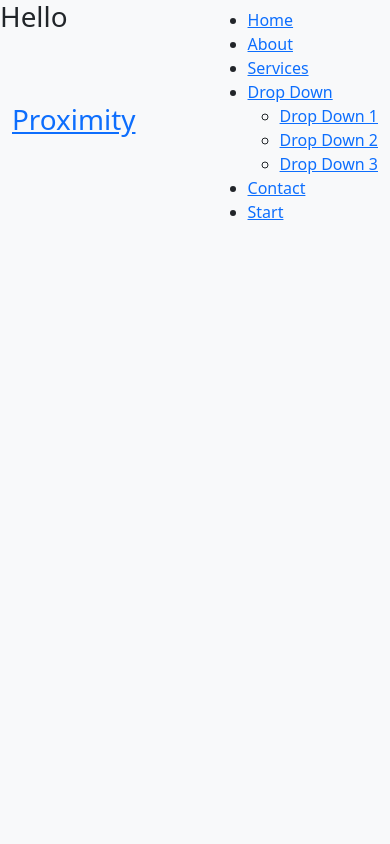
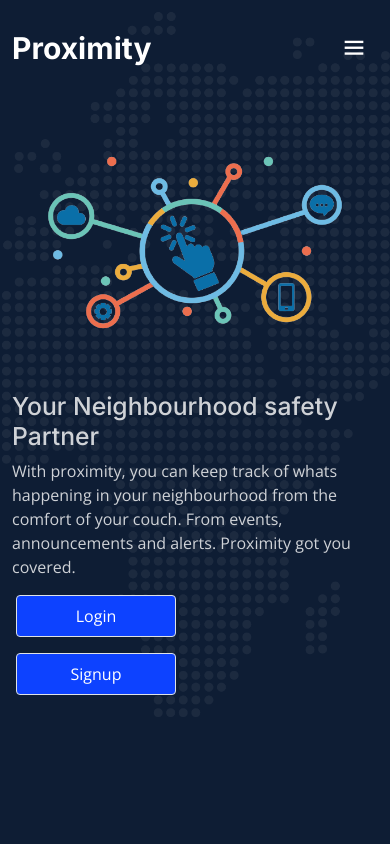
Before and after one commit to Edu58/Proximity, a Django app: page / in a window 390 px wide. Run offline with Django 4.2, Linux system fonts and the light colour scheme; some libraries are stand-ins or nearby versions.

Commit message:
style: index.html

```diff
--- a/static/css/base.css
+++ b/static/css/base.css
@@ -0,0 +1,251 @@
+:root {
+    --font-default: Open Sans, system-ui, -apple-system, Segoe UI, Roboto, Helvetica Neue, Arial, Noto Sans, Liberation Sans, sans-serif, Apple Color Emoji, Segoe UI Emoji, Segoe UI Symbol, Noto Color Emoji;
+    --font-primary: Inter, sans-serif;
+    --font-secondary: Poppins, sans-serif;
+}
+
+
+:root {
+    --color-default: #0a0d13;
+    --color-primary: #0d42ff;
+    --color-secondary: #0e1d34;
+}
+
+
+:root {
+    scroll-behavior: smooth;
+}
+
+
+body {
+    font-family: var(--font-default);
+    color: var(--color-default);
+}
+
+a {
+    color: var(--color-primary);
+    text-decoration: none;
+}
+
+a:hover {
+    color: #406aff;
+    text-decoration: none;
+}
+
+h1,
+h2,
+h3,
+h4,
+h5,
+h6 {
+    font-family: var(--font-primary);
+}
+
+
+/*--------------------------------------------------------------
+# Header
+--------------------------------------------------------------*/
+.header {
+    transition: all 0.5s;
+    z-index: 997;
+    padding: 30px 0;
+}
+
+.header.sticked {
+    background: rgba(14, 29, 52, 0.9);
+    padding: 15px 0;
+    box-shadow: 0px 2px 20px rgba(14, 29, 52, 0.1);
+}
+
+.header .logo h1 {
+    font-size: 30px;
+    margin: 0;
+    font-weight: 700;
+    color: #fff;
+    font-family: var(--font-primary);
+}
+
+/*--------------------------------------------------------------
+# Desktop Navigation
+--------------------------------------------------------------*/
+@media (min-width: 1280px) {
+    .navbar {
+        padding: 0;
+    }
+
+    .navbar ul {
+        margin: 0;
+        padding: 0;
+        display: flex;
+        list-style: none;
+        align-items: center;
+    }
+
+    .navbar li {
+        position: relative;
+    }
+
+    .navbar a,
+    .navbar a:focus {
+        display: flex;
+        align-items: center;
+        justify-content: space-between;
+        padding: 10px 0 10px 30px;
+        font-family: var(--font-primary);
+        font-size: 16px;
+        font-weight: 400;
+        color: rgba(255, 255, 255, 0.6);
+        white-space: nowrap;
+        transition: 0.3s;
+    }
+
+    .navbar a i,
+    .navbar a:focus i {
+        font-size: 12px;
+        line-height: 0;
+        margin-left: 5px;
+    }
+
+    .navbar a:hover,
+    .navbar .active,
+    .navbar .active:focus,
+    .navbar li:hover>a {
+        color: #fff;
+    }
+
+    .navbar .get-a-quote.logout,
+    .navbar .get-a-quote.logout:focus {
+        border: 1px solid red;
+        background: transparent;
+    }
+
+    .navbar .get-a-quote.logout:hover,
+    .navbar .get-a-quote.logout:focus:hover {
+        color: #fff;
+        background: red;
+    }
+
+    .navbar .get-a-quote,
+    .navbar .get-a-quote:focus {
+        background: var(--color-primary);
+        padding: 8px 20px;
+        margin-left: 30px;
+        border-radius: 4px;
+        color: #fff;
+    }
+
+    .navbar .get-a-quote:hover,
+    .navbar .get-a-quote:focus:hover {
+        color: #fff;
+        background: #2756ff;
+    }
+}
+
+@media (min-width: 1280px) {
+
+    .mobile-nav-show,
+    .mobile-nav-hide {
+        display: none;
+    }
+}
+
+/*--------------------------------------------------------------
+# Mobile Navigation
+--------------------------------------------------------------*/
+@media (max-width: 1279px) {
+    .navbar {
+        position: fixed;
+        top: 0;
+        right: -100%;
+        width: 100%;
+        max-width: 400px;
+        bottom: 0;
+        transition: 0.3s;
+        z-index: 9997;
+    }
+
+    .navbar ul {
+        position: absolute;
+        inset: 0;
+        padding: 50px 0 10px 0;
+        margin: 0;
+        background: rgba(14, 29, 52, 0.9);
+        overflow-y: auto;
+        transition: 0.3s;
+        z-index: 9998;
+    }
+
+    .navbar a,
+    .navbar a:focus {
+        display: flex;
+        align-items: center;
+        justify-content: space-between;
+        padding: 12px 20px;
+        font-family: var(--font-primary);
+        font-size: 16px;
+        font-weight: 500;
+        color: rgba(255, 255, 255, 0.7);
+        white-space: nowrap;
+        transition: 0.3s;
+    }
+
+    .navbar a:hover,
+    .navbar .active,
+    .navbar .active:focus,
+    .navbar li:hover>a {
+        color: #fff;
+    }
+
+    .navbar .get-a-quote,
+    .navbar .get-a-quote:focus {
+        background: var(--color-primary);
+        padding: 8px 20px;
+        border-radius: 4px;
+        margin: 15px;
+        color: #fff;
+    }
+
+    .navbar .get-a-quote:hover,
+    .navbar .get-a-quote:focus:hover {
+        color: #fff;
+        background: rgba(13, 66, 255, 0.8);
+    }
+
+    .mobile-nav-show {
+        color: #fff;
+        font-size: 28px;
+        cursor: pointer;
+        line-height: 0;
+        transition: 0.5s;
+        z-index: 9999;
+        margin-right: 10px;
+    }
+
+    .mobile-nav-hide {
+        color: #fff;
+        font-size: 32px;
+        cursor: pointer;
+        line-height: 0;
+        transition: 0.5s;
+        position: fixed;
+        right: 20px;
+        top: 20px;
+        z-index: 9999;
+    }
+
+    .mobile-nav-active {
+        overflow: hidden;
+    }
+
+    .mobile-nav-active .navbar {
+        right: 0;
+    }
+
+    .mobile-nav-active .navbar:before {
+        content: "";
+        position: fixed;
+        inset: 0;
+        background: rgba(14, 29, 52, 0.8);
+        z-index: 9996;
+    }
+}
--- a/static/css/index.css
+++ b/static/css/index.css
@@ -0,0 +1,19 @@
+section.hero {
+    width: 100%;
+    min-height: 100vh;
+    background-color: var(--color-secondary);
+    background-image: url("../images/hero-bg.png");
+    background-size: cover;
+    background-position: center;
+    color: rgba(255, 255, 255, 0.8);
+}
+
+section .container .index-btns ul li a {
+    background: var(--color-primary);
+    padding: 8px 20px;
+    max-width: 10rem;
+    margin: 0 0 1rem 1rem;
+    border-radius: 4px;
+    color: #fff;
+    text-align: center;
+}
--- a/static/js/base.js
+++ b/static/js/base.js
@@ -0,0 +1,27 @@
+$('document').ready(function () {
+    // Sticky header on scroll
+    const selectHeader = document.querySelector('#header');
+    if (selectHeader) {
+        document.addEventListener('scroll', () => {
+            window.scrollY > 100 ? selectHeader.classList.add('sticked') : selectHeader.classList.remove('sticked');
+        });
+    }
+
+    // Mobile nav toggle
+
+    const mobileNavShow = document.querySelector('.mobile-nav-show');
+    const mobileNavHide = document.querySelector('.mobile-nav-hide');
+
+    document.querySelectorAll('.mobile-nav-toggle').forEach(el => {
+        el.addEventListener('click', function (event) {
+            event.preventDefault();
+            mobileNavToogle();
+        })
+    });
+
+    function mobileNavToogle() {
+        document.querySelector('body').classList.toggle('mobile-nav-active');
+        mobileNavShow.classList.toggle('d-none');
+        mobileNavHide.classList.toggle('d-none');
+    }
+})
--- a/templates/base.html
+++ b/templates/base.html
@@ -6,7 +6,6 @@
     <meta charset="UTF-8">
     <meta http-equiv="X-UA-Compatible" content="IE=edge">
     <meta name="viewport" content="width=device-width, initial-scale=1.0">
-    <link rel="shortcut icon" href="../static/images/showcase.png" type="image/x-icon">
     {% block styles %}
     {% bootstrap_css %}
     <!-- Google Fonts -->
@@ -23,7 +22,7 @@
     </title>
 </head>
 
-<body class="bg-light">
+<body>
     {% include 'navbar.html' %}
 
     {% if messages %}
--- a/templates/index.html
+++ b/templates/index.html
@@ -1,4 +1,4 @@
-{%extends 'base.html'%}
+{% extends 'base.html' %}
 {% load static %}
 
 {% block styles %}
@@ -6,6 +6,33 @@
 <link rel="stylesheet" href="{% static 'css/index.css' %}">
 {% endblock styles %}
 
+{% block title %}Home{% endblock title %}
+
 {% block content %}
-<h1>Hello</h1>
+<section id="hero" class="hero d-flex align-items-center">
+    <div class="container">
+        <div class="row gy-4 d-flex justify-content-between">
+            <div class="col-lg-6 order-2 order-lg-1 d-flex flex-column justify-content-center">
+                <h2 data-aos="fade-up">Your Neighbourhood safety Partner</h2>
+                <p data-aos="fade-up" data-aos-delay="100">
+                    With proximity, you can keep track of whats happening in your neighbourhood from the comfort of your
+                    couch.
+                    From events, announcements and alerts. Proximity got you covered.
+                </p>
+
+                <div class="row index-btns">
+                    <ul class="list-group" style="list-style: none;">
+                        <li><a class="list-group-item" href="">Login</a></li>
+                        <li><a class="list-group-item" href="">Signup</a></li>
+                    </ul>
+                </div>
+            </div>
+
+            <div class="col-lg-5 order-1 order-lg-2 hero-img" data-aos="zoom-out">
+                <img src="../static/images/proximity.png" class="img-fluid mb-3 mb-lg-0" alt="">
+            </div>
+
+        </div>
+    </div>
+</section>
 {% endblock content %}
--- a/templates/navbar.html
+++ b/templates/navbar.html
@@ -5,23 +5,16 @@
             <h1>Proximity</h1>
         </a>
 
-        <i class="mobile-nav-toggle mobile-nav-show bi bi-list"></i>
-        <i class="mobile-nav-toggle mobile-nav-hide d-none bi bi-x"></i>
+        <i class='mobile-nav-toggle mobile-nav-show bx bx-menu'></i>
+        <i class='mobile-nav-toggle mobile-nav-hide d-none bx bx-x'></i>
         <nav id="navbar" class="navbar">
             <ul>
-                <li><a href="index.html" class="active">Home</a></li>
-                <li><a href="about.html">About</a></li>
-                <li><a href="services.html">Services</a></li>
-                <li class="dropdown"><a href="#"><span>Drop Down</span> <i
-                            class="bi bi-chevron-down dropdown-indicator"></i></a>
-                    <ul>
-                        <li><a href="#">Drop Down 1</a></li>
-                        <li><a href="#">Drop Down 2</a></li>
-                        <li><a href="#">Drop Down 3</a></li>
-                    </ul>
-                </li>
-                <li><a href="contact.html">Contact</a></li>
-                <li><a class="get-a-quote" href="get-a-quote.html">Start</a></li>
+                <li><a href="#" class="active">Home</a></li>
+                <li><a href="#">Events</a></li>
+                <li><a href="#">Announcements</a></li>
+                <li><a href="#">Alerts</a></li>
+                <li><a href="#">About</a></li>
+                <li><a class="get-a-quote logout" href="#">Logout</a></li>
             </ul>
         </nav><!-- .navbar -->
 
```
Also changed, not shown: static/images/hero-bg.png (added), static/images/proximity.png (added).
